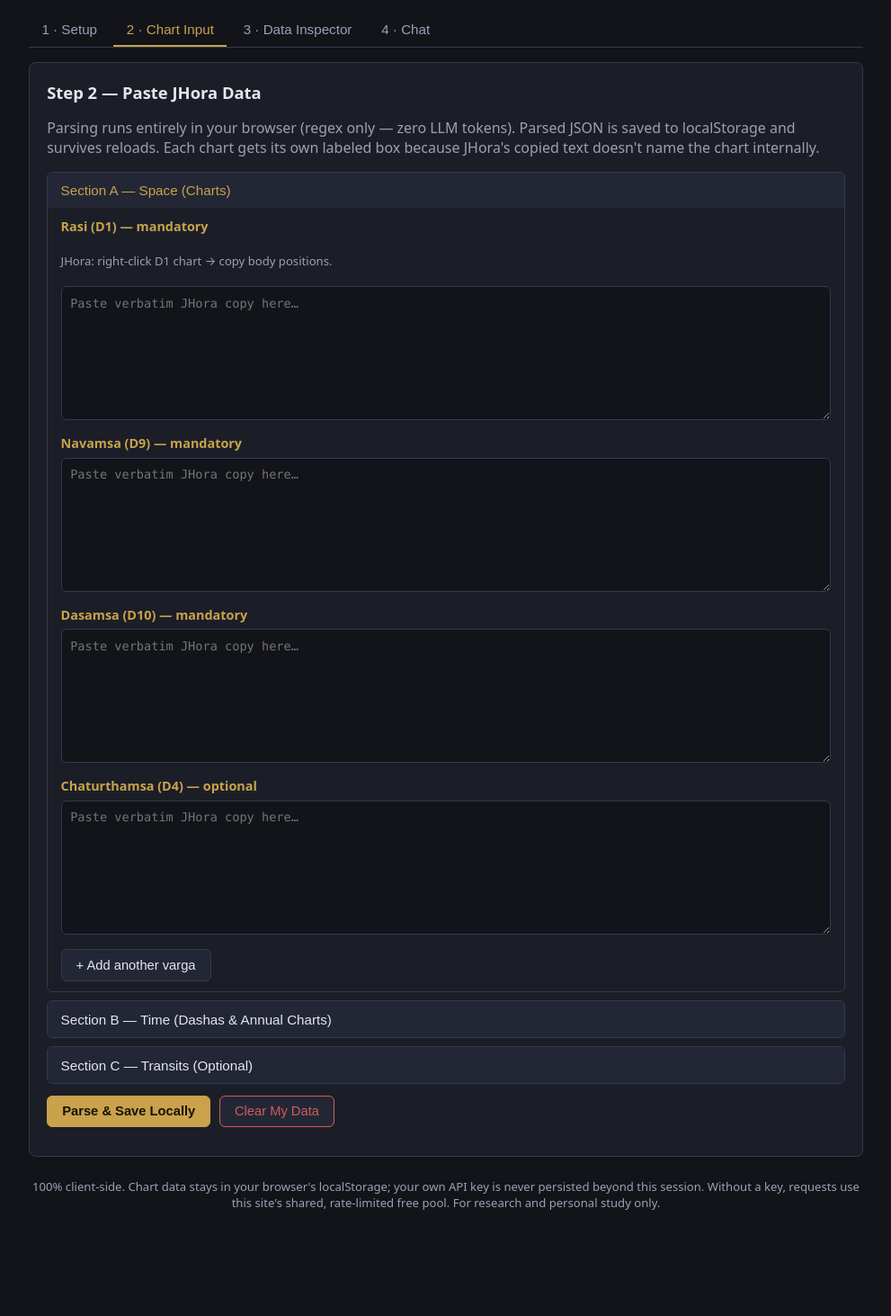
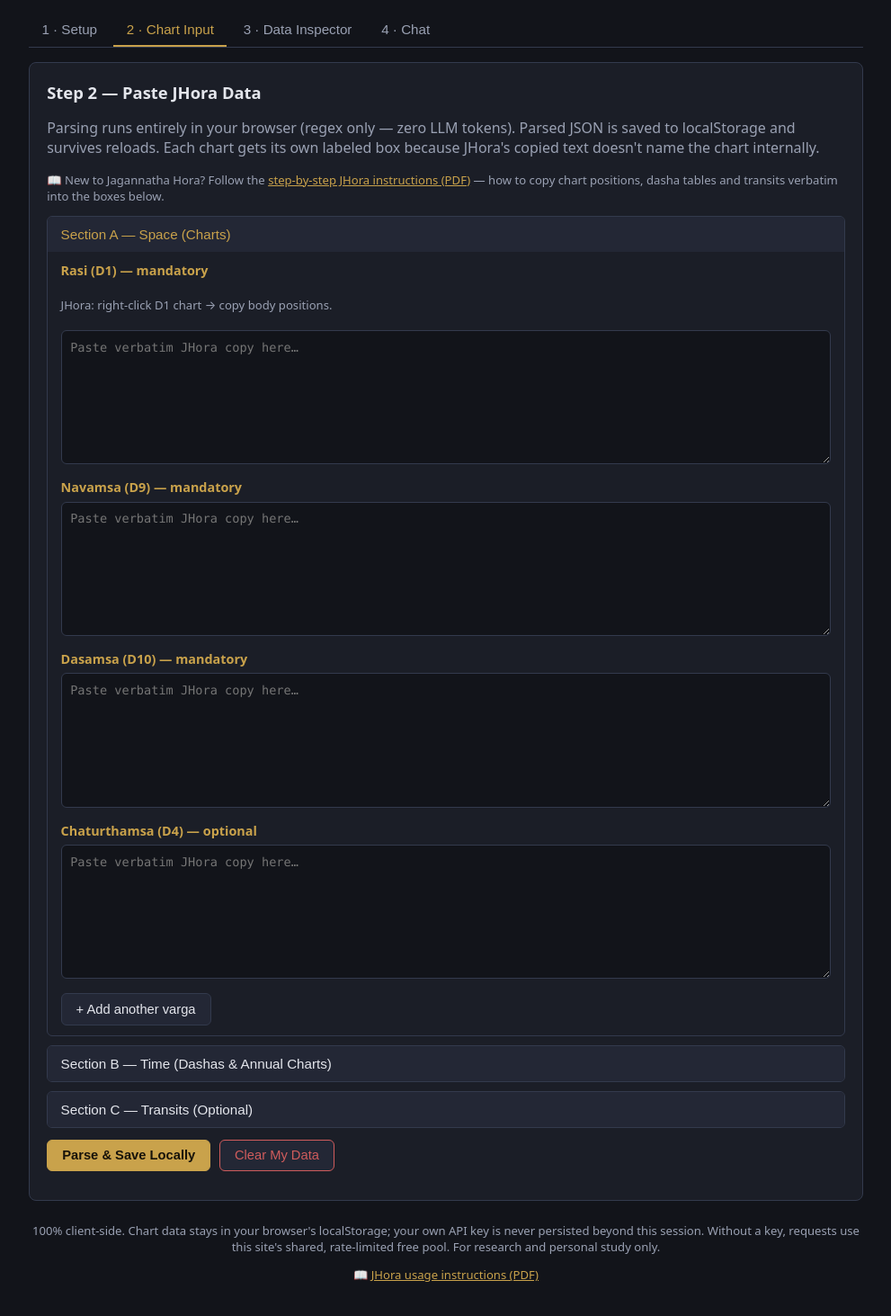
Before and after one commit to ganekar032-sys/Pathseeker, a React (Vite) app: page / in a window 1280 px wide. Shown: the part 83-1546 px from the top of the page at 90% size, without its empty margins (144-1135 px from the left). Before the commit the page ends 1490 px from the top, so only its background shows below. Built offline with nearby package versions, Linux system fonts and the light colour scheme.

Commit message:
Add JHora usage instructions PDF to the app
Convert docs/Jhora instructions.odp (7 slides) to PDF and serve it as a
static asset at /docs/jhora-instructions.pdf. Linked from the Chart
Input tab (where users need it most) and the footer.

```diff
--- a/src/App.jsx
+++ b/src/App.jsx
@@ -86,6 +86,12 @@
           never persisted beyond this session. Without a key, requests use this site's shared,
           rate-limited free pool. For research and personal study only.
         </p>
+        <p className="muted small">
+          📖{' '}
+          <a href="/docs/jhora-instructions.pdf" target="_blank" rel="noreferrer">
+            JHora usage instructions (PDF)
+          </a>
+        </p>
       </footer>
     </div>
   );
--- a/src/components/ChartInput.jsx
+++ b/src/components/ChartInput.jsx
@@ -231,6 +231,13 @@
         saved to localStorage and survives reloads. Each chart gets its own labeled box because
         JHora's copied text doesn't name the chart internally.
       </p>
+      <p className="muted small">
+        📖 New to Jagannatha Hora? Follow the{' '}
+        <a href="/docs/jhora-instructions.pdf" target="_blank" rel="noreferrer">
+          step-by-step JHora instructions (PDF)
+        </a>{' '}
+        — how to copy chart positions, dasha tables and transits verbatim into the boxes below.
+      </p>
 
       {sections.map((s) => (
         <div key={s.id} className="accordion">
```
Also changed, not shown: 1 other file (tests, documents, lock files or other folders).
